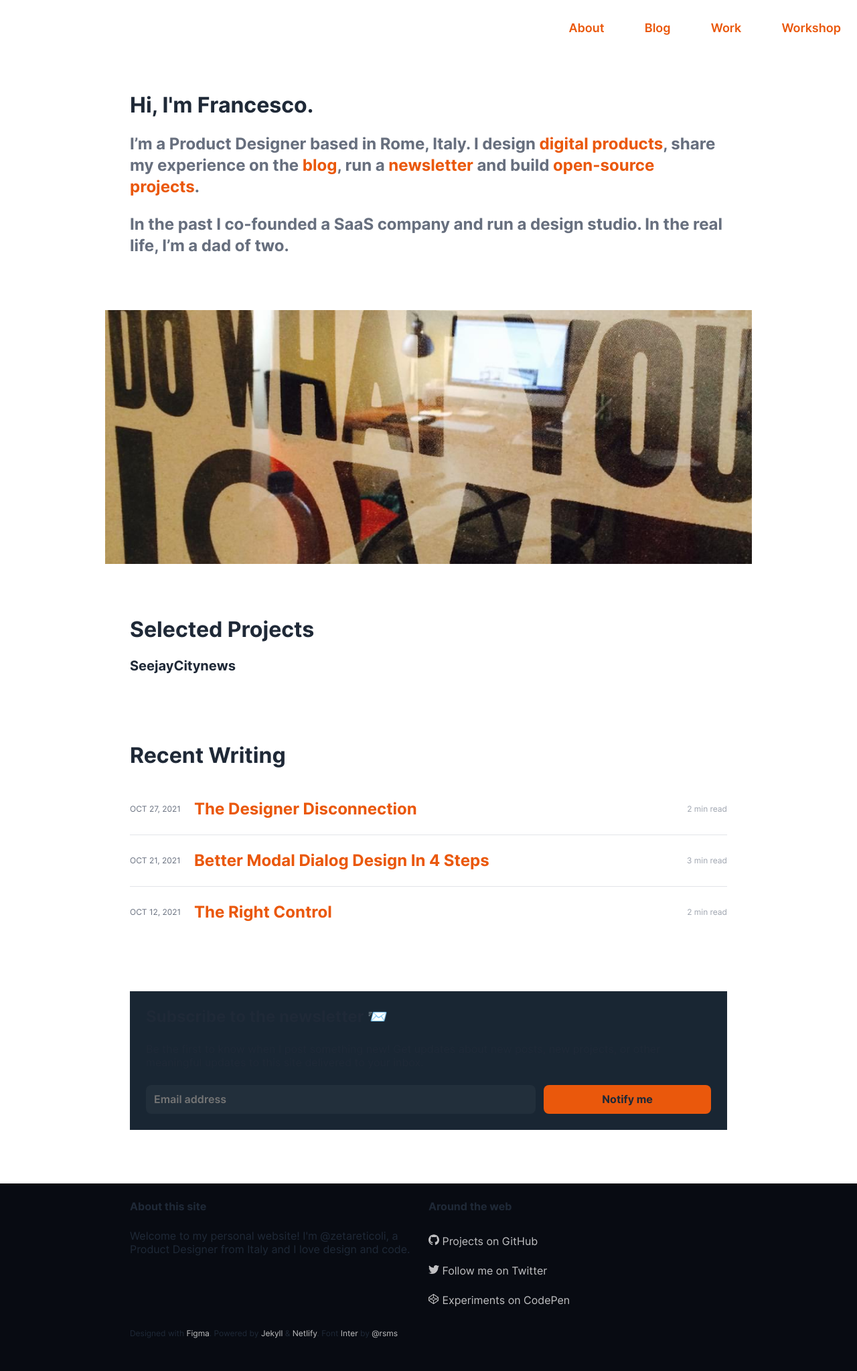
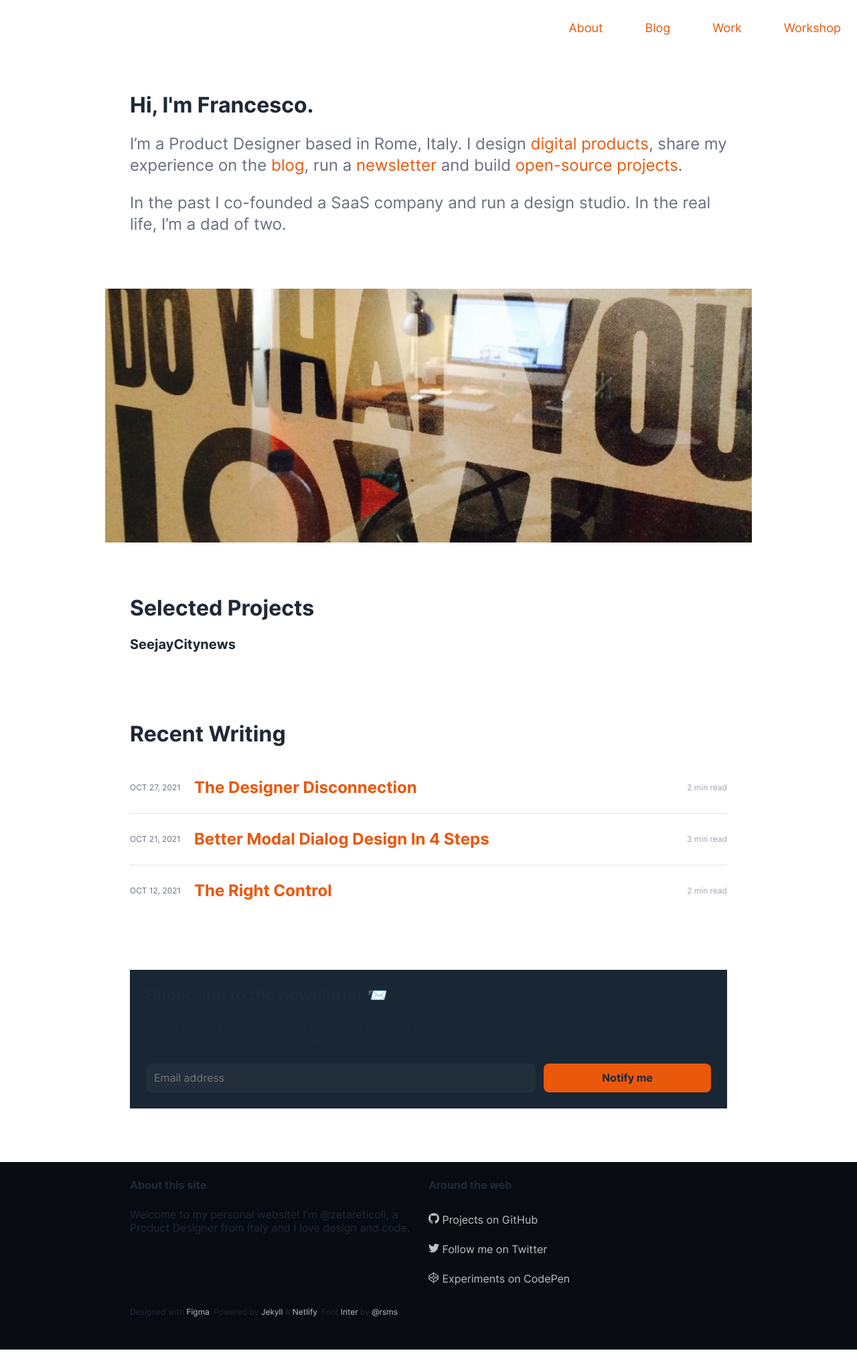
Before and after one commit to zetareticoli/fi, a Jekyll site: the page built from index.html, in a window 1280 px wide. Shown: the whole page at 67% size. Built offline with Jekyll 4.4.1, drawn with Linux system fonts in a browser that asks for light colours; the list of posts is cut into pages by our own code; after the commit the page ends 2015 px from its top, so only the background shows below that.

Commit message:
Changed font weight medium

```diff
--- a/_sass/settings/_settings.scss
+++ b/_sass/settings/_settings.scss
@@ -101,7 +101,7 @@ $paragraph-spacing-3: $space-l;
   --radius-smooth-corner: 8px;
   --font-sans: Inter, Helvetica, Arial, sans-serif;
   --font-regular: 400;
-  --font-medium: 600;
+  --font-medium: 500;
   --font-bold: 700;
   --font-01: 12px;
   --font-02: 16px;
--- a/_sass/utilities/_text.scss
+++ b/_sass/utilities/_text.scss
@@ -35,7 +35,7 @@
 
 .lead {
   font-size: var(--font-04);
-  font-weight: var(--font-bold);
+  font-weight: var(--font-medium);
   letter-spacing: var(--tracking-tight);
   line-height: var(--lineheight-double);
   @media screen and (min-width: 768px) {
```
